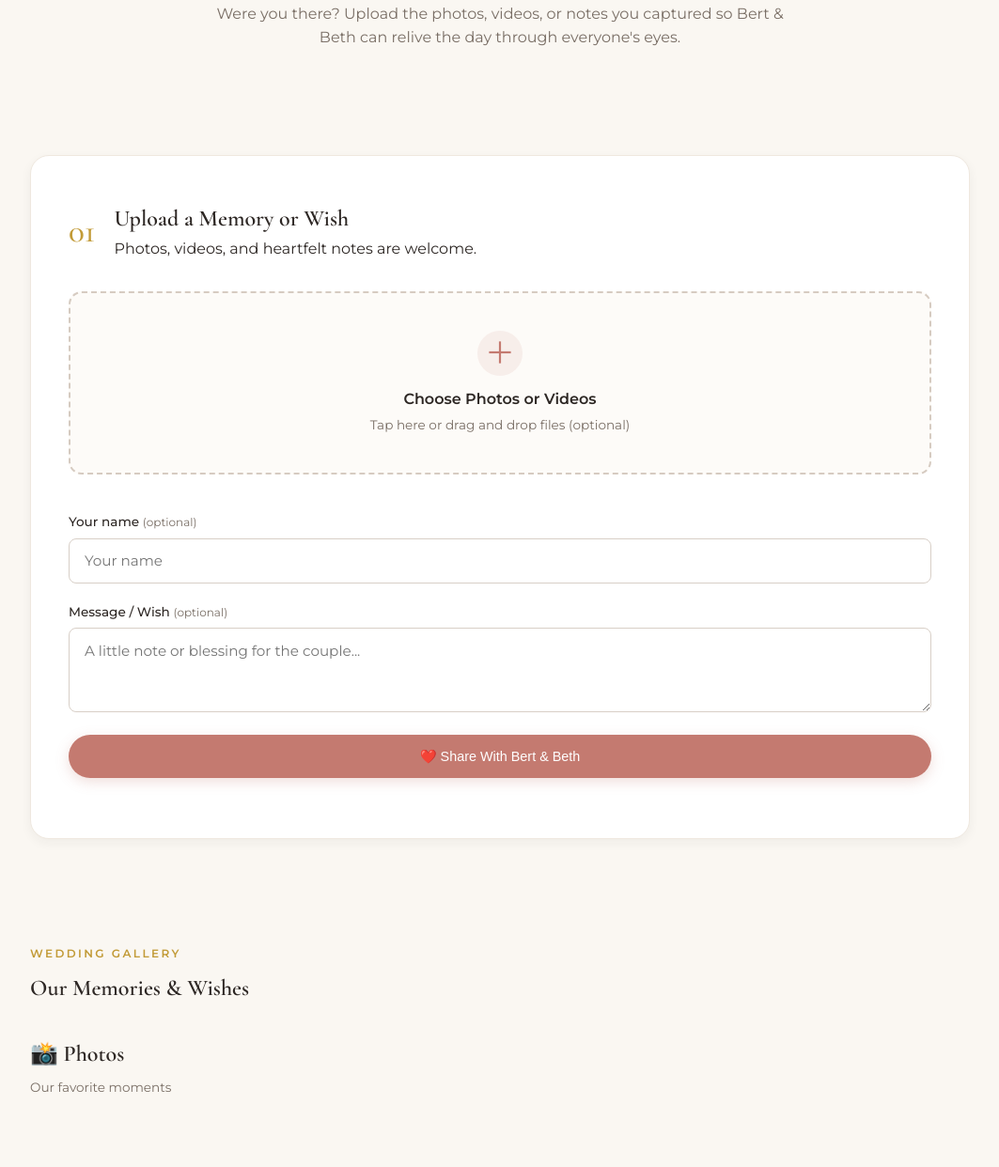
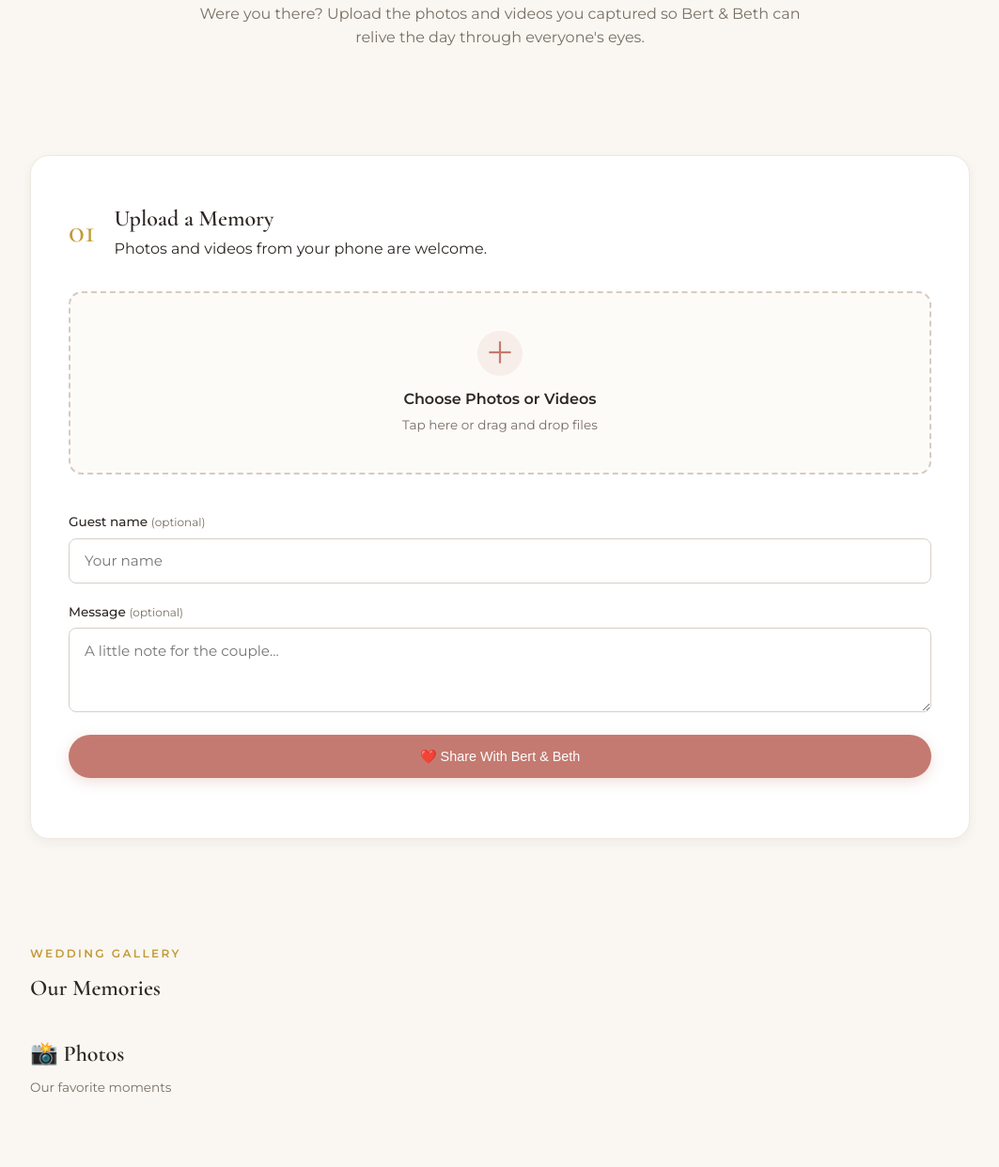
Before and after one commit to treblem/weddingphotos, a website: page index.html in a window 1280 px wide. Shown: the part 606-1848 px from the top of the page at 94% size, without its empty margins (108-1171 px from the left). Drawn offline with nearby package versions, Linux system fonts and the light colour scheme; no server answers.

Commit message:
Update index.html

```diff
--- a/index.html
+++ b/index.html
@@ -7,7 +7,7 @@
 
   <!-- Social Sharing / Open Graph -->
   <meta property="og:title" content="Bert & Beth | Wedding Memories">
-  <meta property="og:description" content="Share your photos, videos, and wishes from our special day!">
+  <meta property="og:description" content="Share your photos and videos from our special day!">
   <meta property="og:type" content="website">
 
   <!-- Typography -->
@@ -23,9 +23,9 @@
     <div class="ornament" aria-hidden="true">✦</div>
     <p class="eyebrow">OUR WEDDING MEMORIES</p>
     <h1>Bert <span>&amp;</span> Beth</h1>
-    <p class="subtitle">Help us collect the beautiful moments and wishes from our special day.</p>
+    <p class="subtitle">Help us collect the beautiful moments from our special day.</p>
     <div class="actions">
-      <a class="btn primary" href="#upload">📸 Upload Photos &amp; Wishes</a>
+      <a class="btn primary" href="#upload">📸 Upload Photos &amp; Videos</a>
       <a class="btn ghost" href="#gallery">🖼 View Gallery</a>
     </div>
   </header>
@@ -34,7 +34,7 @@
     <section class="section intro">
       <p class="script" aria-hidden="true">Every moment matters.</p>
       <h2>Share Your Memories With Us</h2>
-      <p>Were you there? Upload the photos, videos, or notes you captured so Bert &amp; Beth can relive the day through everyone's eyes.</p>
+      <p>Were you there? Upload the photos and videos you captured so Bert &amp; Beth can relive the day through everyone's eyes.</p>
     </section>
 
     <section id="upload" class="section">
@@ -42,8 +42,8 @@
         <div class="section-title">
           <span aria-hidden="true">01</span>
           <div>
-            <h2>Upload a Memory or Wish</h2>
-            <p>Photos, videos, and heartfelt notes are welcome.</p>
+            <h2>Upload a Memory</h2>
+            <p>Photos and videos from your phone are welcome.</p>
           </div>
         </div>
 
@@ -53,7 +53,7 @@
             <label for="mediaInput" class="dropzone-trigger">
               <span class="upload-icon" aria-hidden="true">＋</span>
               <strong>Choose Photos or Videos</strong>
-              <small>Tap here or drag and drop files (optional)</small>
+              <small>Tap here or drag and drop files</small>
             </label>
           </div>
 
@@ -61,13 +61,13 @@
 
           <div class="fields">
             <div class="field-group">
-              <label for="guestName">Your name <span class="hint">(optional)</span></label>
+              <label for="guestName">Guest name <span class="hint">(optional)</span></label>
               <input id="guestName" name="guestName" type="text" maxlength="80" placeholder="Your name" autocomplete="name">
             </div>
 
             <div class="field-group">
-              <label for="message">Message / Wish <span class="hint">(optional)</span></label>
-              <textarea id="message" name="message" maxlength="300" placeholder="A little note or blessing for the couple..."></textarea>
+              <label for="message">Message <span class="hint">(optional)</span></label>
+              <textarea id="message" name="message" maxlength="300" placeholder="A little note for the couple..."></textarea>
             </div>
           </div>
 
@@ -86,7 +86,7 @@
       <div class="section-title">
         <div>
           <p class="eyebrow">WEDDING GALLERY</p>
-          <h2>Our Memories &amp; Wishes</h2>
+          <h2>Our Memories</h2>
         </div>
       </div>
 
@@ -104,14 +104,6 @@
           <span>Moments in motion</span>
         </div>
         <div id="videoGrid" class="gallery-grid" aria-live="polite"></div>
-      </div>
-
-      <div class="gallery-category">
-        <div class="gallery-category-title">
-          <h3>💌 Guestbook Wishes</h3>
-          <span>Sweet notes and blessings from family &amp; friends</span>
-        </div>
-        <div id="messageGrid" class="message-grid" aria-live="polite"></div>
       </div>
     </section>
   </main>
```
